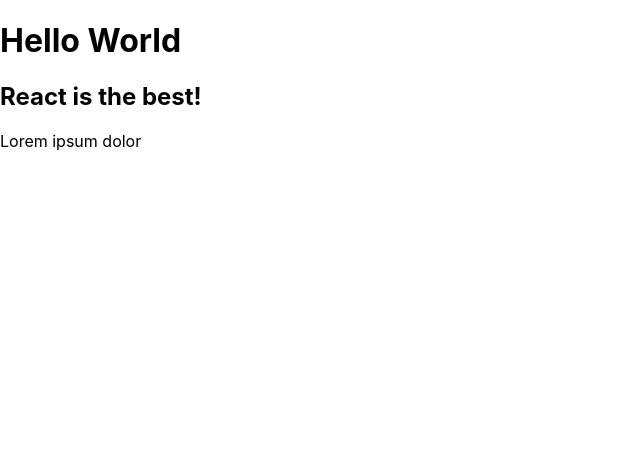
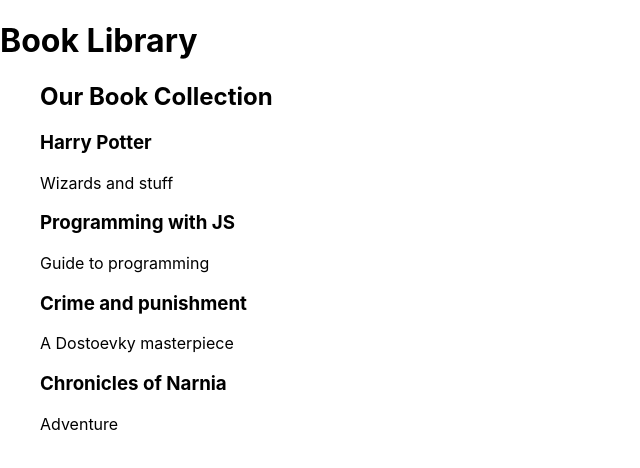
Before and after one commit to kirilyanev/React-Exercises, a React (Create React App) app in the folder COMPONENTS-BASIC-IDEA/create-react-app-demo/: page / in a window 1280 px wide. Shown: the top 468 px of the page, without its empty margins (0-640 px from the left). Built offline with nearby package versions, Linux system fonts and the light colour scheme.

Commit message:
Update App.js

```diff
--- a/COMPONENTS-BASIC-IDEA/create-react-app-demo/src/App.js
+++ b/COMPONENTS-BASIC-IDEA/create-react-app-demo/src/App.js
@@ -1,12 +1,20 @@
 import './App.css';
 import Heading from './components/Heading';
-import Body from './components/Body.js';
+import BookList from './components/BookList.js';
+
+const booksData = [
+    {title: 'Harry Potter', description: 'Wizards and stuff'},
+    {title:'Programming with JS', description:'Guide to programming'},
+    {title:'Crime and punishment', description:'A Dostoevky masterpiece'},
+    {title:'Chronicles of Narnia',description:'Adventure'},
+];
 
 function App() {
     return (
         <div className="site-wrapper">
             <Heading />
-            <Body/>
+
+            <BookList books={booksData}/>
         </div>
   );
 }
--- /dev/null
+++ b/COMPONENTS-BASIC-IDEA/create-react-app-demo/src/components/Book.js
@@ -0,0 +1,10 @@
+function Book(props) {
+    return (
+        <article>
+            <h3>{props.title}</h3>
+            <p>{props.description}</p>
+        </article>
+    );
+}
+
+export default Book;
--- a/COMPONENTS-BASIC-IDEA/create-react-app-demo/src/components/Heading.js
+++ b/COMPONENTS-BASIC-IDEA/create-react-app-demo/src/components/Heading.js
@@ -1,8 +1,7 @@
 function Heading(props) {
     return (
         <header>
-            <h1>Hello World</h1>
-            <h2>React is the best!</h2>
+            <h1>Book Library</h1>
         </header>
     );
 }
```
